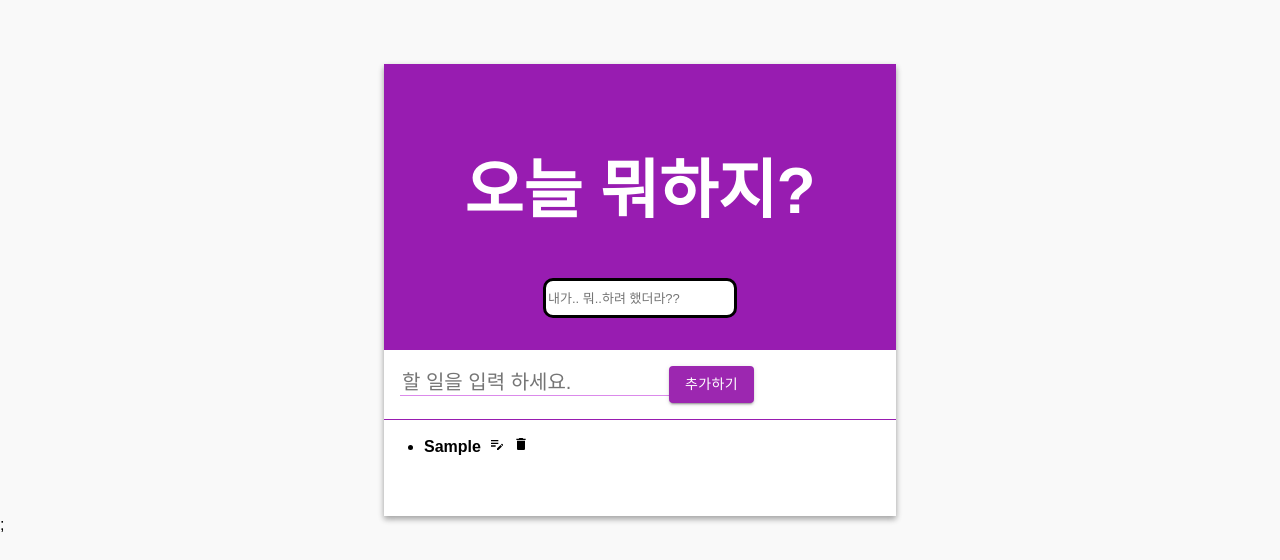
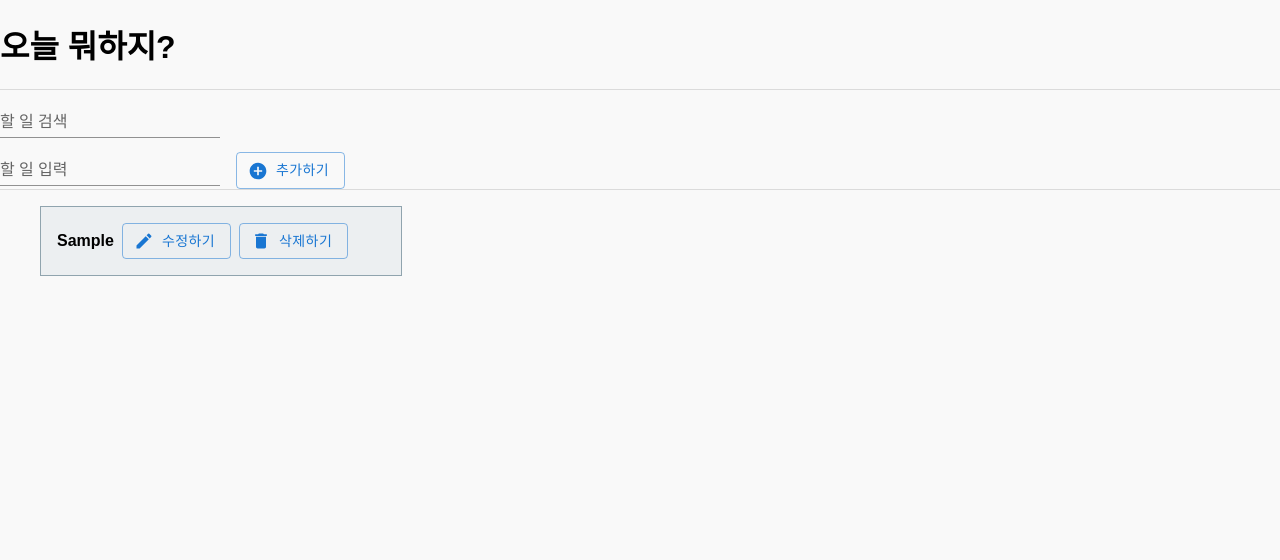
Before and after one commit to SOOBINIM/Reaet_TodoList, a React (Create React App) app: page / in a window 1280 px wide. Both pictures are taken after typing "Sample" into the empty fields and a click on the button "추가하기". Shown: the top 560 px of the page. Built offline with nearby package versions, Linux system fonts and the light colour scheme.

Commit message:
검색기능 추가/ 수정기능 추가

```diff
--- a/package.json
+++ b/package.json
@@ -5,8 +5,11 @@
   "dependencies": {
     "@emotion/react": "^11.8.1",
     "@emotion/styled": "^11.8.1",
+    "@mui/icons-material": "^5.4.4",
     "@mui/material": "^5.4.3",
     "@mui/styled-engine-sc": "^5.4.2",
+    "@mui/x-data-grid": "^5.5.1",
+    "@mui/x-data-grid-pro": "^5.5.1",
     "@testing-library/jest-dom": "^5.16.2",
     "@testing-library/react": "^12.1.3",
     "@testing-library/user-event": "^13.5.0",
--- a/src/App.tsx
+++ b/src/App.tsx
@@ -5,7 +5,7 @@ class App extends React.Component {
   render() {
     return (
       <div>
-        <TodoList />;
+        <TodoList />
       </div>
     );
   }
--- a/src/components/Search.css
+++ b/src/components/Search.css
@@ -1,8 +1,8 @@
-.serach {
+.inputStyle {
   display: flex;
 }
 
-.search input {
+.inputStyle input {
   padding-right: 10px;
   border: solid;
   border-radius: 10px;
--- a/src/components/TodoList.tsx
+++ b/src/components/TodoList.tsx
@@ -1,16 +1,29 @@
 import React from "react";
-import "./TodoListTemlpate.css";
-import "./Form.css";
-import "./Search.css";
-import { MdDone, MdEditNote, MdDelete } from "react-icons/md";
+
 import Button from "@mui/material/Button";
+import Divider from "@mui/material/Divider";
+
+import DeleteIcon from "@mui/icons-material/Delete";
+import EditIcon from "@mui/icons-material/Edit";
+import DoneIcon from "@mui/icons-material/Done";
+import AddCircleIcon from "@mui/icons-material/AddCircle";
+
+import Box from "@mui/material/Box";
+import List from "@mui/material/List";
+import ListItem from "@mui/material/ListItem";
+import ListItemButton from "@mui/material/ListItemButton";
+
+import FormControl from "@mui/material/FormControl";
+
+import Input from "@mui/material/Input";
+import InputLabel from "@mui/material/InputLabel";
 
 interface Props {}
 
 interface TodoItemData {
   id: number;
-  text: string | undefined;
-  editMode: boolean;
+  text: string;
+  complete: boolean;
 }
 
 interface State {
@@ -20,6 +33,7 @@ interface State {
   todoItems: TodoItemData[]; // TodoItemData 로 이뤄진 배열
 }
 
+// 컴포넌트 시작
 class TodoList extends React.Component<Props, State> {
   id: number = 0;
 
@@ -33,46 +47,15 @@ class TodoList extends React.Component<Props, State> {
     };
   }
 
-  public onUpdate = (id: number, updateInput?: string): void => {
-    console.log("업데이트");
-    const { todoItems } = this.state;
-    const index = todoItems.findIndex((data) => data.id === id); // id 로 인덱스 찾기
-    const selectedItem = todoItems[index]; //  아이템 선택
-    const nextItems = [...todoItems]; // 배열 내용을 복사
-
-    // nextItems 는 바뀌는 전체 배열 값
-    const nextItem = {
-      ...selectedItem,
-      editMode: !selectedItem.editMode,
-      text: updateInput,
-    };
-
-    console.log(
-      "id 값 : " +
-        id +
-        "원래 값 : " +
-        selectedItem.text +
-        " 바뀔 값 : " +
-        nextItem.text +
-        " 바뀔 불린 : " +
-        nextItem.editMode
-    );
-
-    nextItems[index] = nextItem; // 교체 처리
-
-    this.setState({
-      todoItems: nextItems,
-    });
-  };
-
   public onRemove = (id: number): void => {
     this.setState(({ todoItems }) => ({
       todoItems: todoItems.filter((todo) => todo.id !== id),
     }));
   };
 
-  public onChange = (e: React.FormEvent<HTMLInputElement>): void => {
+  public onChange = (e: React.ChangeEvent<HTMLInputElement>): void => {
     const { value } = e.currentTarget;
+    console.log("할일 입력 : " + value);
     this.setState({
       createInput: value,
     });
@@ -81,6 +64,7 @@ class TodoList extends React.Component<Props, State> {
   public onSubmit = (e: React.FormEvent<HTMLFormElement>): void => {
     e.preventDefault(); // 페이지 전환 막기
     // input 비우고, todoItems 추가
+    console.log("id : " + this.id);
     this.setState(({ todoItems, createInput }) => ({
       createInput: "",
       todoItems: todoItems.concat({
@@ -89,116 +73,174 @@ class TodoList extends React.Component<Props, State> {
         // push를 사용 하지 않는 이유는 두 배열이 같아지기 떄문에 비교할 수 없고 최적화를 할 수 없다.
         id: this.id++,
         text: createInput,
-        editMode: false,
+        complete: false,
       }),
     }));
   };
 
-  onSearch = (e: React.FormEvent<HTMLInputElement>): void => {
+  public onSearch = (e: React.ChangeEvent<HTMLInputElement>): void => {
     const { value } = e.currentTarget;
     this.setState({
       searchInput: value,
     });
   };
 
+  public onUpdateChange = (e: React.ChangeEvent<HTMLInputElement>): void => {
+    const { value } = e.currentTarget;
+    console.log("handleToaggleEditChange : " + value);
+    this.setState({
+      updateInput: value,
+    });
+  };
+
+  public onToggle = (id: number, e: React.MouseEvent) => {
+    // 토글 값만 바꿔주고 편집모드 완료모드를 나눠준다.
+    console.log("토글");
+    const { todoItems } = this.state;
+    const index = todoItems.findIndex((data) => data.id === id); // id 로 인덱스 찾기
+    const selectedItem = todoItems[index];
+    const toggle = selectedItem.complete;
+    const nextItemsOrigns = [...todoItems];
+    const nextItemsChanges = [...todoItems];
+
+    const nextItemsOrign = {
+      ...selectedItem,
+      complete: !toggle,
+    };
+    nextItemsOrigns[index] = nextItemsOrign;
+    //
+
+    const nextItemsChange = {
+      ...selectedItem,
+      complete: !selectedItem.complete,
+      text: this.state.updateInput,
+    };
+    nextItemsChanges[index] = nextItemsChange;
+
+    // 값을 저장
+
+    // 수정 모드일 때
+    // 토글 시키고, 원래값 보여주기
+    if (!toggle) {
+      console.log("수정 모드");
+      this.setState({
+        todoItems: nextItemsOrigns,
+      });
+    } else {
+      console.log("완료 모드");
+      this.setState({
+        todoItems: nextItemsChanges,
+      });
+    }
+
+    // 완료 모드일 때
+    // 토글 시키고, 변경된 값 넣어주기
+  };
   public render() {
-    const { onChange, onSubmit, onRemove, onUpdate, onSearch } = this;
-    const { createInput, todoItems, updateInput, searchInput } = this.state;
-
-    console.log("updateInput : " + updateInput);
-    console.log("searchInput : " + searchInput);
-
-    // const mapToComponent = (data) => {
-    //   data.filter((todoItems) => {
-    //     return todoItems.name.indexOf(this.state.searchInput) > -1;
-    //   });
-    // };
-
+    const { onChange, onSubmit, onRemove, onToggle, onSearch, onUpdateChange } =
+      this;
+    const { createInput, todoItems, searchInput } = this.state;
     const todoItemsList = todoItems
       .filter((data) => {
-        if (searchInput == null) return false;
-        else if (data.text?.includes(searchInput)) return true;
+        if (searchInput == null) return data;
+        else if (data.text?.toLowerCase().includes(searchInput.toLowerCase()))
+          return data;
       })
-
-      // .filter((data) => {
-      //   if (this.state.searchInput == null) return data;
-      //   else if (
-      //     data.text
-      //       ?.toLowerCase()
-      //       .includes(this.state.searchInput.toLowerCase())
-      //   )
-      //     return data;
-      // })
       .map((data) => (
-        <li key={data.id}>
-          {data.editMode ? (
-            <form>
-              <input
-                defaultValue={data.text}
-                onChange={(e) => this.setState({ updateInput: e.target.value })}
-                value={this.state.updateInput}
+        <Box
+          key={data.id}
+          sx={{
+            width: "100%",
+            maxWidth: 360,
+            border: "1px solid #90a4ae",
+            bgcolor: "#eceff1",
+          }}
+        >
+          <nav aria-label="main mailbox folders"></nav>
+          <List>
+            <ListItem disablePadding>
+              <ListItemButton>
+                {data.complete ? (
+                  <Input
+                    onChange={onUpdateChange}
+                    defaultValue={todoItems[data.id / 2].text}
                   />
-              <span
-                style={{ marginLeft: "0.5rem" }}
-                onClick={() => onUpdate(data.id, updateInput)}
-              >
-                <MdDone />
-              </span>
-              <span
-                style={{ marginLeft: "0.5rem" }}
-                onClick={() => onRemove(data.id)}
-              >
-                <MdDelete />
-              </span>
-            </form>
                 ) : (
                   <div>
                     <b>{data.text}</b>
-              <span
+                  </div>
+                )}
+                <Button
                   style={{ marginLeft: "0.5rem" }}
-                onClick={() => onUpdate(data.id)}
+                  variant="outlined"
+                  startIcon={data.complete ? <DoneIcon /> : <EditIcon />}
+                  onClick={(e: React.MouseEvent) => onToggle(data.id, e)}
                 >
-                <MdEditNote />
-              </span>
-              <span
+                  {data.complete ? "완료하기" : "수정하기"}
+                </Button>
+                <Button
                   style={{ marginLeft: "0.5rem" }}
+                  variant="outlined"
+                  startIcon={<DeleteIcon />}
                   onClick={() => onRemove(data.id)}
                 >
-                <MdDelete />
-              </span>
-            </div>
-          )}
-        </li>
+                  삭제하기
+                </Button>
+              </ListItemButton>
+            </ListItem>
+          </List>
+        </Box>
       ));
 
     return (
       <main className="todo-list-template">
         <div className="title">
           <h1>오늘 뭐하지?</h1>
-          <div className="search">
-            <input
-              onChange={(e) => onSearch(e)}
+          <Divider />
+          <div>
+            <FormControl variant="standard">
+              <InputLabel htmlFor="onSearch">할 일 검색</InputLabel>
+              <Input
+                id="onSearch"
+                onChange={onSearch}
                 placeholder={"내가.. 뭐..하려 했더라??"}
-              value={this.state.searchInput}
-            ></input>
+                value={searchInput}
+              />
+            </FormControl>
           </div>
         </div>
         <section className="form-wrapper">
-          <div className="form">
+          <div>
+            <FormControl variant="standard">
               <form onSubmit={onSubmit}>
-              <input
+                <InputLabel htmlFor="onSearch">할 일 입력</InputLabel>
+                <Input
                   onChange={onChange}
                   value={createInput}
                   placeholder={"할 일을 입력 하세요."}
                 />
-              <Button variant="contained" color="secondary" type="submit">
+                <Button
+                  style={{ marginLeft: "1rem" }}
+                  variant="outlined"
+                  startIcon={<AddCircleIcon />}
+                  type="submit"
+                >
                   추가하기
                 </Button>
               </form>
+            </FormControl>
           </div>
+          <Divider />
         </section>
         <section className="todos-wrapper">
           <ul>{todoItemsList}</ul>
+          {/* <List>
+            <ListItem disablePadding>
+              <ListItemButton>
+                <ListItemText primary={todoItemsList} />
+              </ListItemButton>
+            </ListItem>
+          </List> */}
         </section>
       </main>
     );
```
Also changed, not shown: src/components/origin.tsx (added, +208 -0 lines), 2 other files (tests, documents, lock files or other folders). Lines whose indentation alone changed are shown as unchanged.
